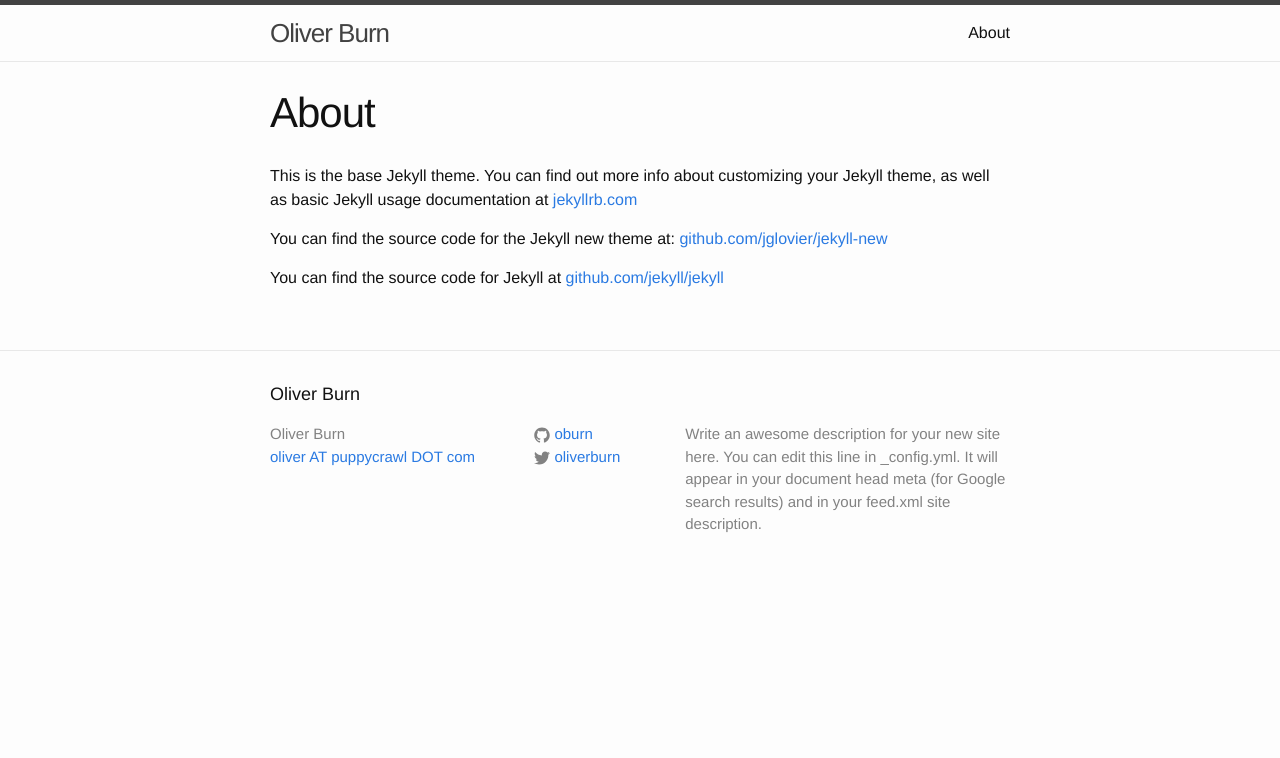
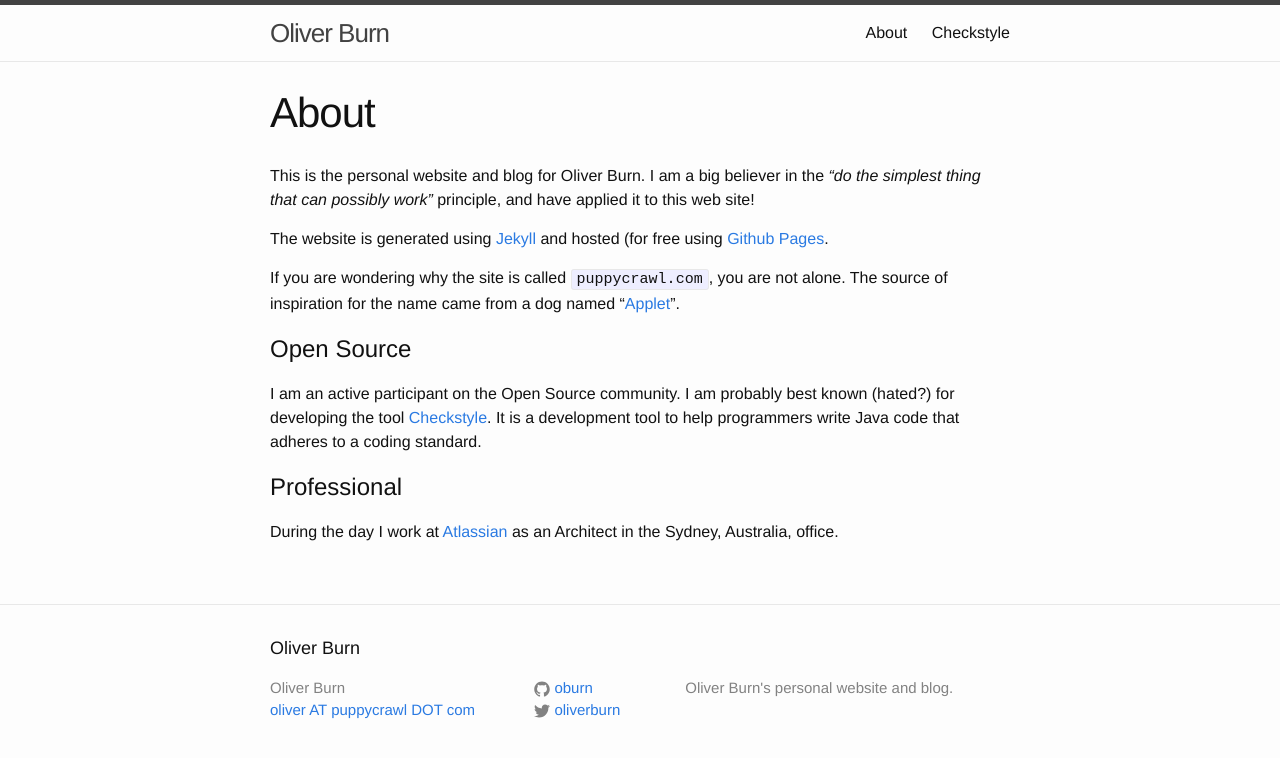
Before and after one commit to oburn/oburn.github.io, a Jekyll site: the page built from about.md, in a window 1280 px wide. Shown: the top 758 px of the page. Built offline with Jekyll 4.4.1, drawn with Linux system fonts in a browser that asks for light colours.

Commit message:
More work on general website

```diff
--- a/_config.yml
+++ b/_config.yml
@@ -2,9 +2,7 @@
 title: Oliver Burn
 email: oliver AT puppycrawl DOT com
 description: > # this means to ignore newlines until "baseurl:"
-  Write an awesome description for your new site here. You can edit this
-  line in _config.yml. It will appear in your document head meta (for
-  Google search results) and in your feed.xml site description.
+  Oliver Burn's personal website and blog.
 baseurl: "" # the subpath of your site, e.g. /blog/
 url: "http://www.puppycrawl.com" # the base hostname & protocol for your site
 twitter_username: oliverburn
--- a/about.md
+++ b/about.md
@@ -4,8 +4,15 @@ title: About
 permalink: /about/
 ---
 
-This is the base Jekyll theme. You can find out more info about customizing your Jekyll theme, as well as basic Jekyll usage documentation at [jekyllrb.com](http://jekyllrb.com/)
+This is the personal website and blog for Oliver Burn. I am a big believer in the *"do the simplest thing that can possibly work"* principle, and have applied it to this web site!
 
-You can find the source code for the Jekyll new theme at: [github.com/jglovier/jekyll-new](https://github.com/jglovier/jekyll-new)
+The website is generated using [Jekyll](http://jekyllrb.com) and hosted (for free
+ using [Github Pages](https://pages.github.com/).
 
-You can find the source code for Jekyll at [github.com/jekyll/jekyll](https://github.com/jekyll/jekyll)
+If you are wondering why the site is called `puppycrawl.com`, you are not alone. The source of inspiration for the name came from a dog named "[Applet](/images/applet.gif)".
+
+# Open Source
+I am an active participant on the Open Source community. I am probably best known (hated?) for developing the tool [Checkstyle](http://checkstyle.sourceforge.net). It is a  development tool to help programmers write Java code that adheres to a coding standard.
+
+# Professional
+During the day I work at [Atlassian](http://www.atlassian.com) as an Architect in the Sydney, Australia,  office.
```
Also changed, not shown: _drafts/2014-12-14-welcome-to-jekyll.markdown (added, +25 -0 lines), _posts/2014-12-11-new-beginning.md (added, +12 -0 lines), checkstyle.md (added, +11 -0 lines), images/applet.gif (added).
